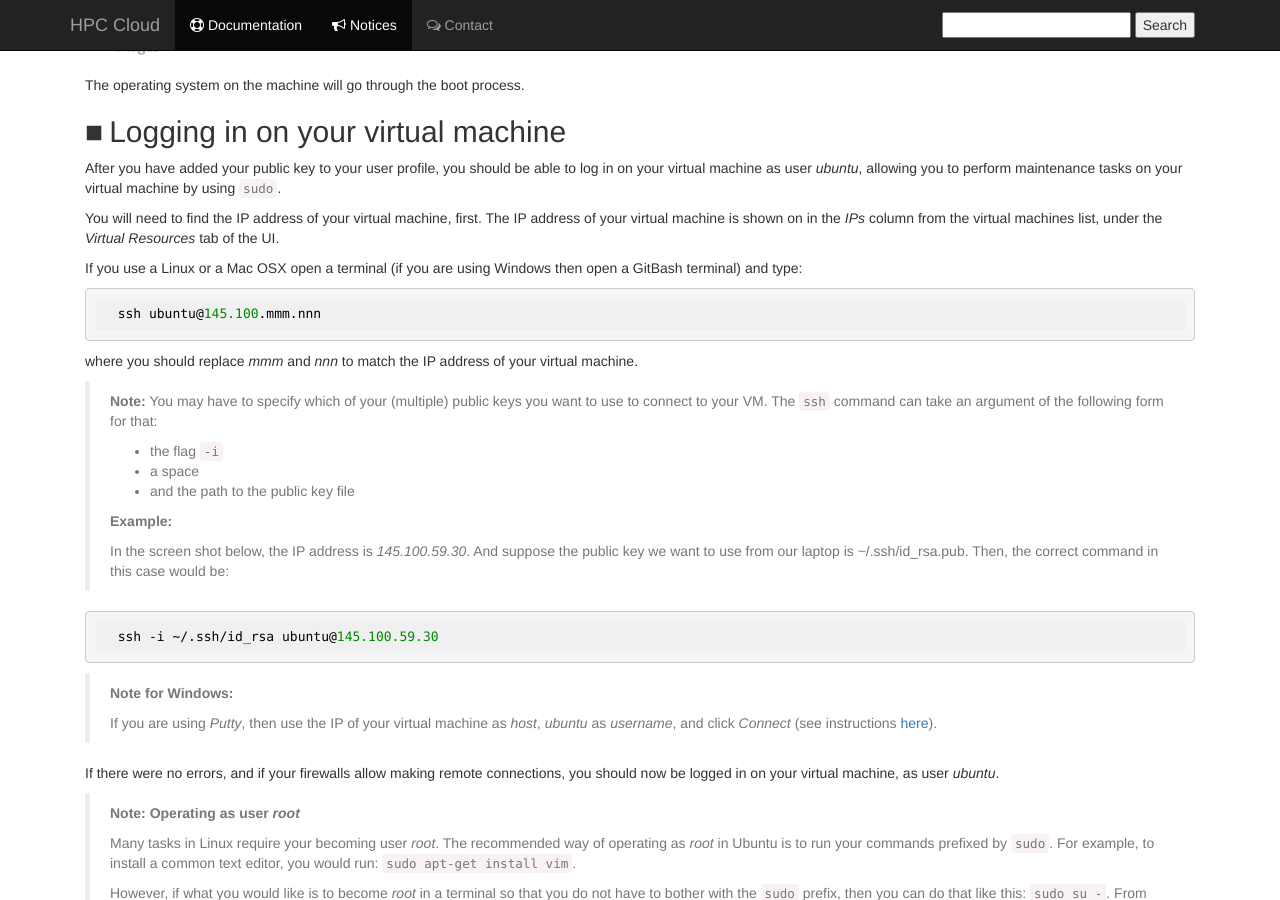
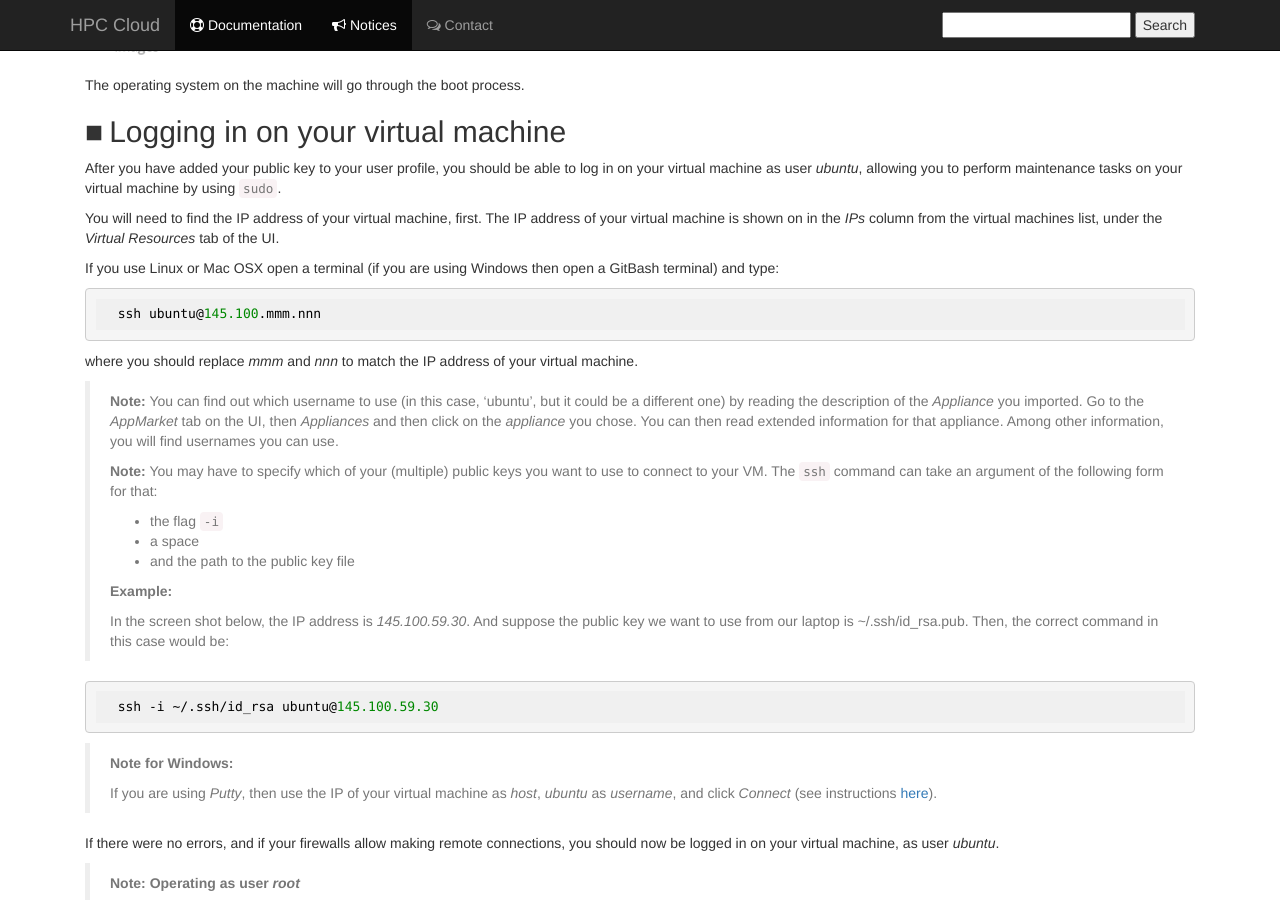
Before and after one commit to sara-nl/clouddocs, a Jekyll site: the page built from general-start.markdown, in a window 1280 px wide and 900 px high, scrolled down 5756 px. Built offline with Jekyll 4.4.1, drawn with Linux system fonts in a browser that asks for light colours; nearby versions of some CDN libraries; our own code applies the rules of GitHub Pages for plain Markdown files.

Commit message:
Pointer to read the usernames in appliances

````diff
--- a/general-start.markdown
+++ b/general-start.markdown
@@ -145,7 +145,7 @@ After you have added your public key to your user profile, you should be able to
 
 You will need to find the IP address of your virtual machine, first. The IP address of your virtual machine is shown on in the _IPs_ column from the virtual machines list, under the _Virtual Resources_ tab of the UI.
 
-If you use a Linux or a Mac OSX open a terminal (if you are using Windows then open a GitBash terminal) and type:
+If you use Linux or Mac OSX open a terminal (if you are using Windows then open a GitBash terminal) and type:
 
 ```bash
   ssh ubuntu@145.100.mmm.nnn
@@ -153,6 +153,9 @@ If you use a Linux or a Mac OSX open a terminal (if you are using Windows then o
 
 where you should replace _mmm_ and _nnn_ to match the IP address of your virtual machine.
 
+>**Note:**
+>You can find out which username to use (in this case, 'ubuntu', but it could be a different one) by reading the description of the _Appliance_ you imported. Go to the _AppMarket_ tab on the UI, then _Appliances_ and then click on the _appliance_ you chose. You can then read extended information for that appliance. Among other information, you will find usernames you can use.
+>
 >**Note:**
 >You may have to specify which of your (multiple) public keys you want to use to connect to your VM. The `ssh` command can take an argument of the following form for that:
  * the flag `-i`
````
